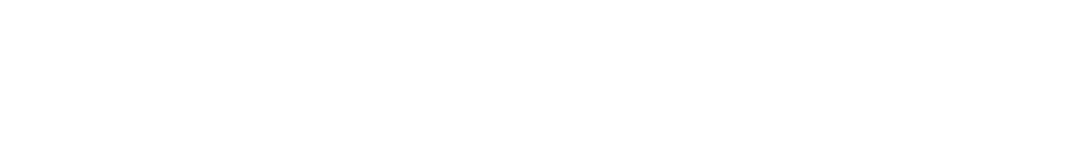
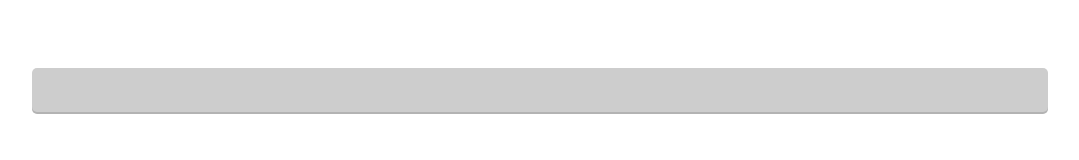
Before and after one commit to Haizzz/automata, a website: page index.html in a window 1280 px wide. Shown: the whole page, without its empty margins (102-1181 px from the left). Drawn offline with Linux system fonts and the light colour scheme.

Commit message:
added electron shell

```diff
--- a/index.html
+++ b/index.html
@@ -3,8 +3,9 @@
 <head>
 	<title>Automata</title>
 	<script type="text/javascript" src="script.js"></script>
+	<link rel="stylesheet" type="text/css" href="style.css">
 </head>
 <body>
-
+	<textarea></textarea>
 </body>
 </html>
--- /dev/null
+++ b/package.json
@@ -0,0 +1,6 @@
+{
+  "name"    : "Automata",
+  "version" : "0.1.0",
+  "main"    : "main.js",
+  "versionName": "Axiom"
+}
--- /dev/null
+++ b/style.css
@@ -0,0 +1,16 @@
+textarea {
+	border:none;
+	outline:none;
+	border-radius:5px;
+	width:80%;
+	margin-left:10%;
+	height:40px;
+	margin-top: 60px;
+	background:#cdcdcd;
+	box-shadow: 0 2px 0 #b3b3b3;
+	resize:none;
+	color:white;
+	font-size: 20px;
+	line-height: 40px;
+	overflow: hidden;
+}
```
Also changed, not shown: main.js (added, +34 -0 lines), 2 other files.
